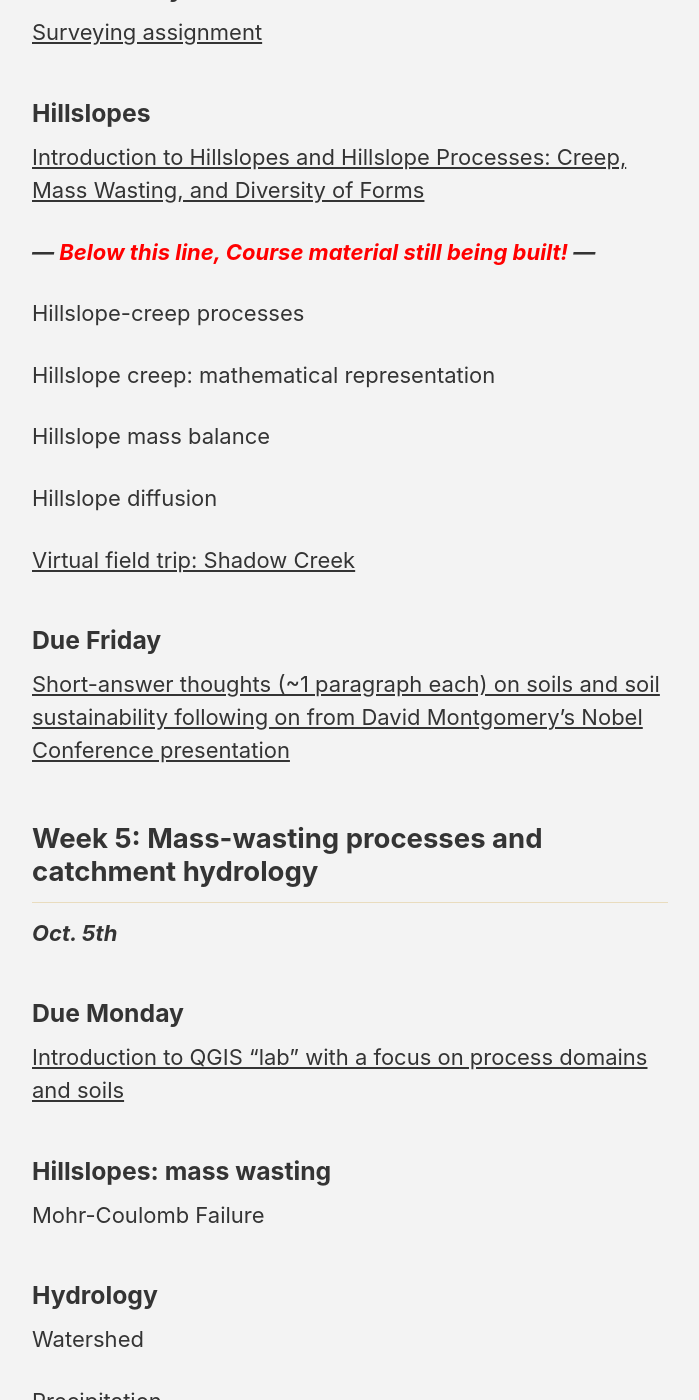
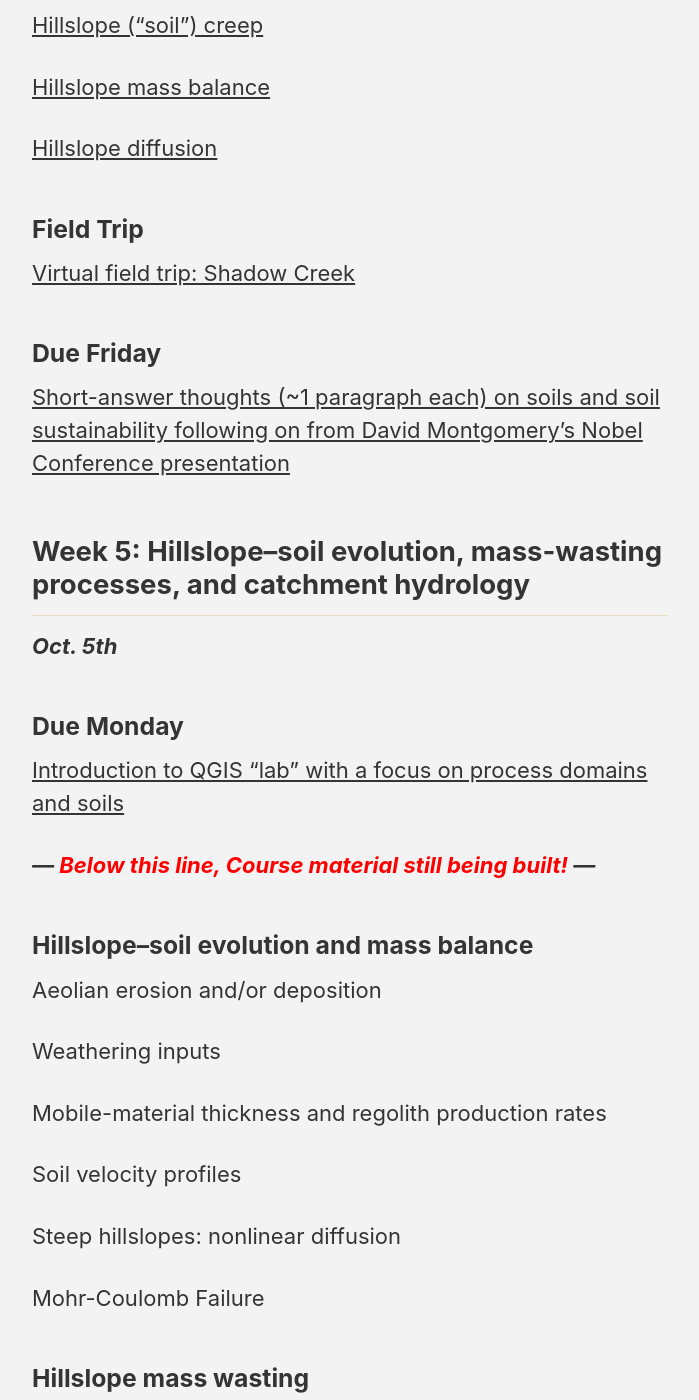
Before and after one commit to GeomorphOnline/GeomorphOnline.github.io, a Jekyll site: the page built from _pages/schedule.md, in a window 1280 px wide and 1400 px high, scrolled down 3275 px. Shown: the whole window, without its empty margins (290-989 px from the left). Built offline with Jekyll 4.4.1, drawn with Linux system fonts in a browser that asks for light colours; cached includes are drawn as plain includes; nearby versions of some CDN libraries; some of the changed text lies outside the part shown.

Commit message:
Hillslopes

```diff
--- a/_pages/schedule.md
+++ b/_pages/schedule.md
@@ -91,25 +91,21 @@ Nothing! (Assignments from the prior week due on Monday the 28th)
 
 ***Sept. 28th***
 
-***A note from the professor on 9/27: There might be enough material here that hillslopes start to "creep" :) into the following weeks. That's okay! I'll just condense hydrology/hydraulics or cut out some advanced topics; I'm trying to find how much can be reasonably included in an online course.***
-
 ### Due Monday
 
 [Surveying assignment](/topobathy/surveying/)
 
-### Hillslopes
+### Hillslope Creep and Diffusion
 
 [Introduction to Hillslopes and Hillslope Processes: Creep, Mass Wasting, and Diversity of Forms](/hillslope/hillslope_intro)
 
-***--- <font color="red">Below this line, Course material still being built!</font> ---***
+[Hillslope ("soil") creep](/hillslope/creep/)
 
-Hillslope-creep processes
+[Hillslope mass balance](/hillslope/mass_balance/)
 
-Hillslope creep: mathematical representation
+[Hillslope diffusion](/hillslope/diffusion/)
 
-Hillslope mass balance
-
-Hillslope diffusion
+### Field Trip
 
 [Virtual field trip: Shadow Creek](/fieldtrip/Shadow_Creek/)
 
@@ -118,7 +114,7 @@ Hillslope diffusion
 [Short-answer thoughts (~1 paragraph each) on soils and soil sustainability following on from David Montgomery's Nobel Conference presentation](/soil/importance/)
 
 
-## Week 5: Mass-wasting processes and catchment hydrology
+## Week 5: Hillslope--soil evolution, mass-wasting processes, and catchment hydrology
 
 ***Oct. 5th***
 
@@ -126,9 +122,33 @@ Hillslope diffusion
 
 [Introduction to QGIS "lab" with a focus on process domains and soils](/topobathy/intro_QGIS_process_domains_soils/)
 
-### Hillslopes: mass wasting
+***--- <font color="red">Below this line, Course material still being built!</font> ---***
+
+### Hillslope--soil evolution and mass balance
+
+Aeolian erosion and/or deposition
+
+Weathering inputs
+
+Mobile-material thickness and regolith production rates
+
+Soil velocity profiles
+
+Steep hillslopes: nonlinear diffusion
 
 Mohr-Coulomb Failure
+
+
+### Hillslope mass wasting
+
+Mass wasting
+
+Mohr-Couolomb Failure
+
+Landslide physics and statistics
+
+
+***Probably going to be pushed back a week***
 
 ### Hydrology
 
```
